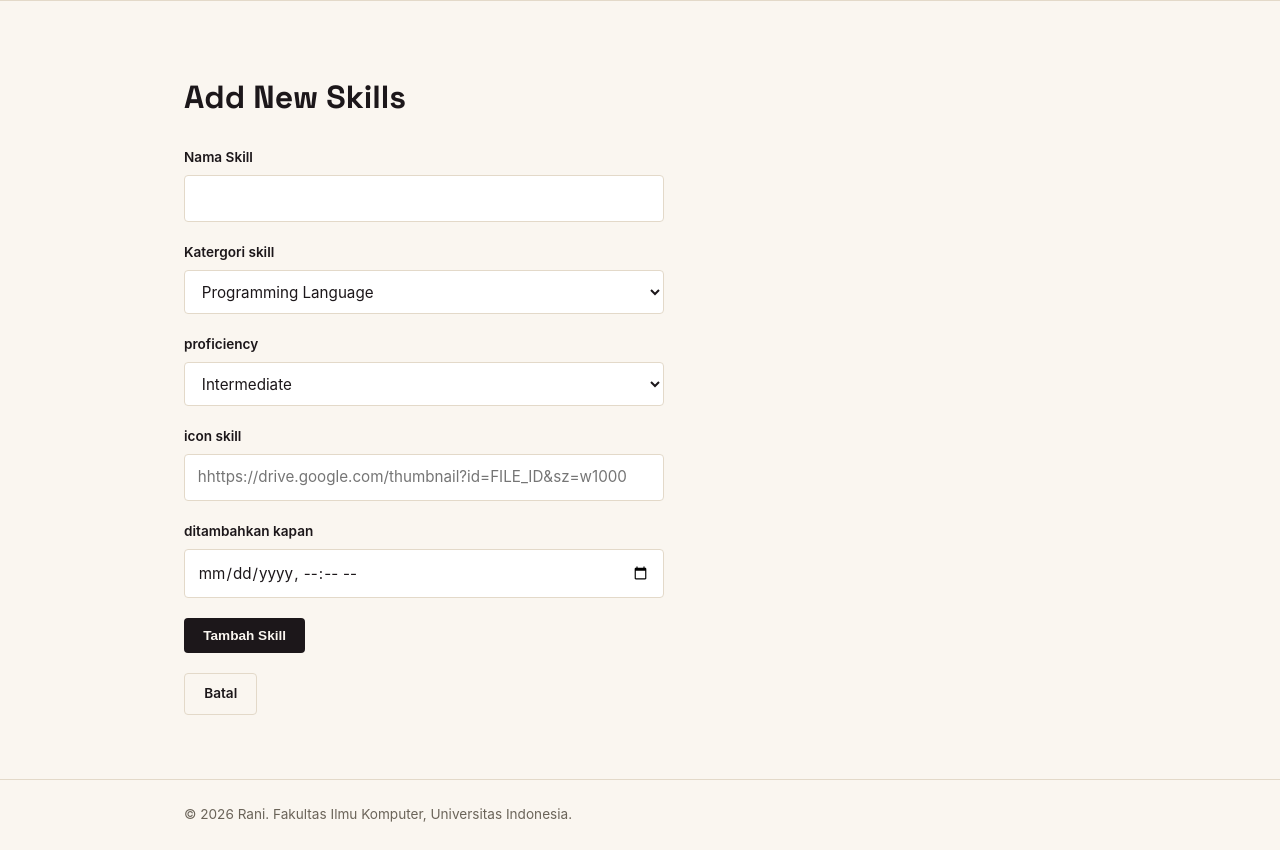
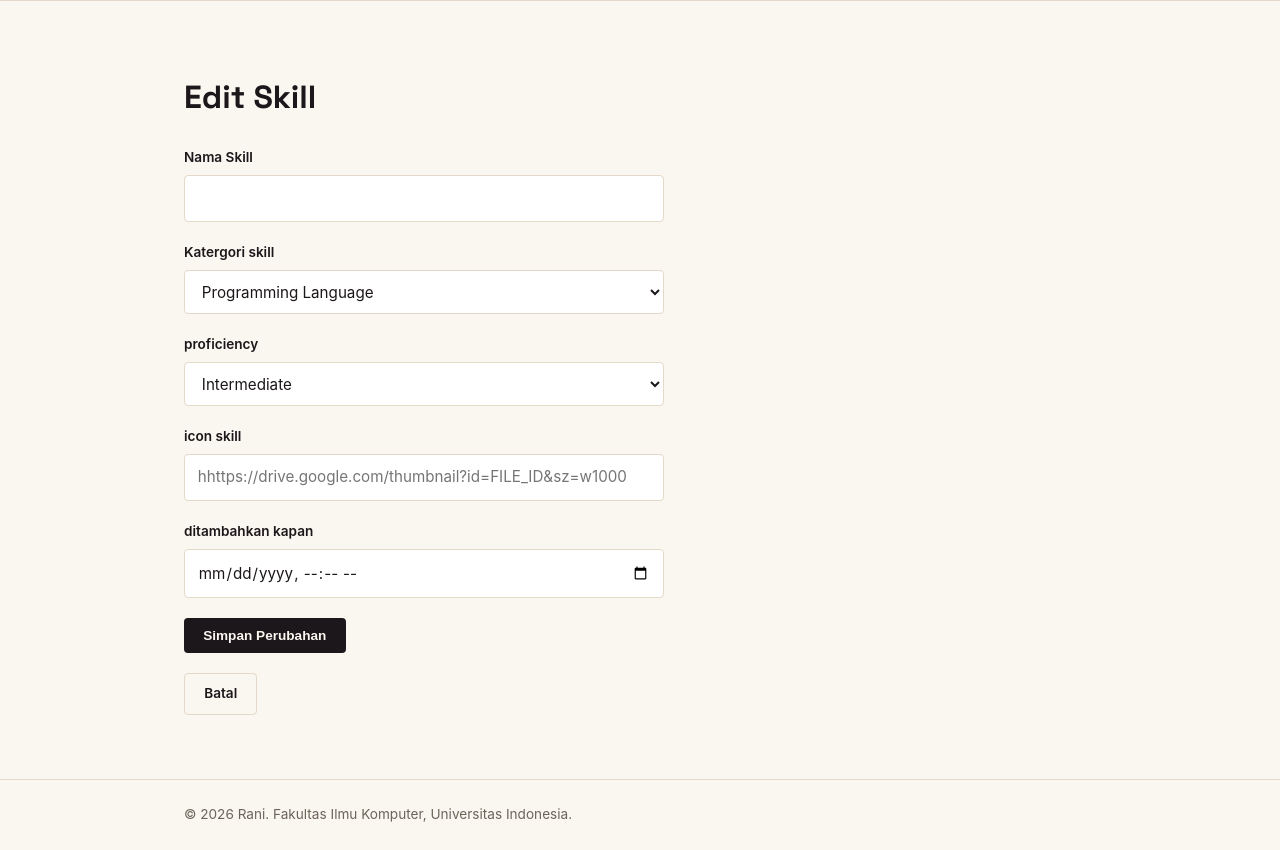
Before and after one commit to ranifaizah/myportofolio, a Django app: page /skills/add/ in a window 1280 px wide. Shown: the part 74-924 px from the top of the page. Run offline with Django 5.2, Linux system fonts and the light colour scheme.

Commit message:
added dynamic actions to skills_form.html

```diff
--- a/templates/skills_form.html
+++ b/templates/skills_form.html
@@ -1,14 +1,14 @@
 {% extends "base.html" %}
 {% block meta %}
-    <title>Add Skill - {{ name }}</title>
+    <title>{% if form.instance.pk %}Edit Skill{% else %}Add Skill{% endif %} - {{ name }}</title>
 {% endblock meta %}
 {% block content %}
     <main>
         <section class="experience-section">
             <div class="container">
-                <h1>Add New Skills</h1>
+                <h1>{% if form.instance.pk %}Edit Skill{% else %}Add New Skills{% endif %}</h1>
                 <form method="post"
-                        action="{% url 'main:create_skills' %}"
+                        action="{% if form.instance.pk %}{% url 'main:update_skill' form.instance.pk %}{% else %}{% url 'main:create_skills' %}{% endif %}"
                         class="skills-form">
                     {% csrf_token %}
                     {% for field in form %}
@@ -20,7 +20,9 @@
                             {% endfor %}
                         </div>
                     {% endfor %}
-                    <button type="submit" class="button">Tambah Skill</button>
+                    <button type="submit" class="button">
+                        {% if form.instance.pk %}Simpan Perubahan{% else %}Tambah Skill{% endif %}
+                    </button>
                     <a href="{% url 'main:show_skills' %}" class="button button-secondary">Batal</a>
                 </form>
             </div>
```
